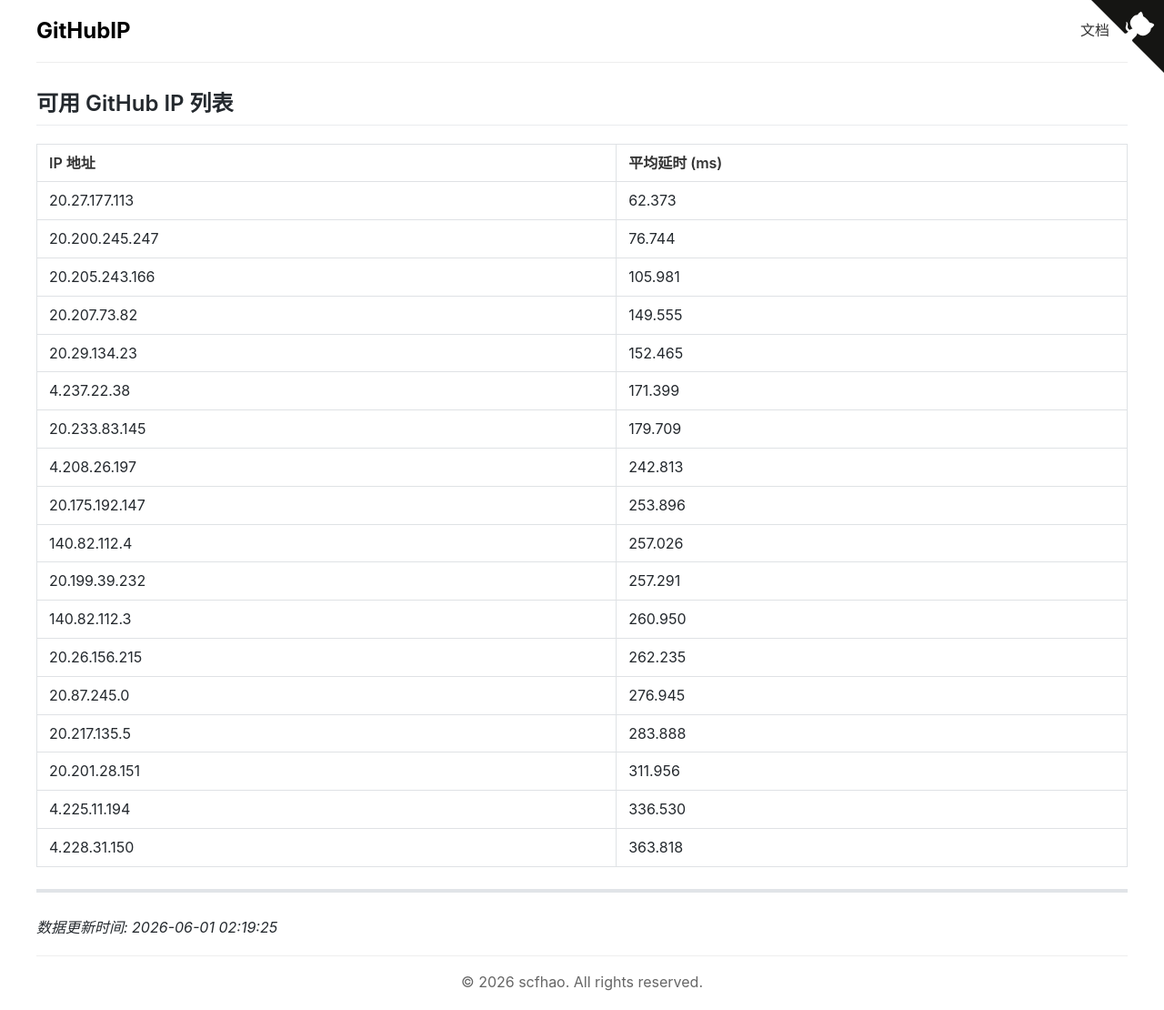
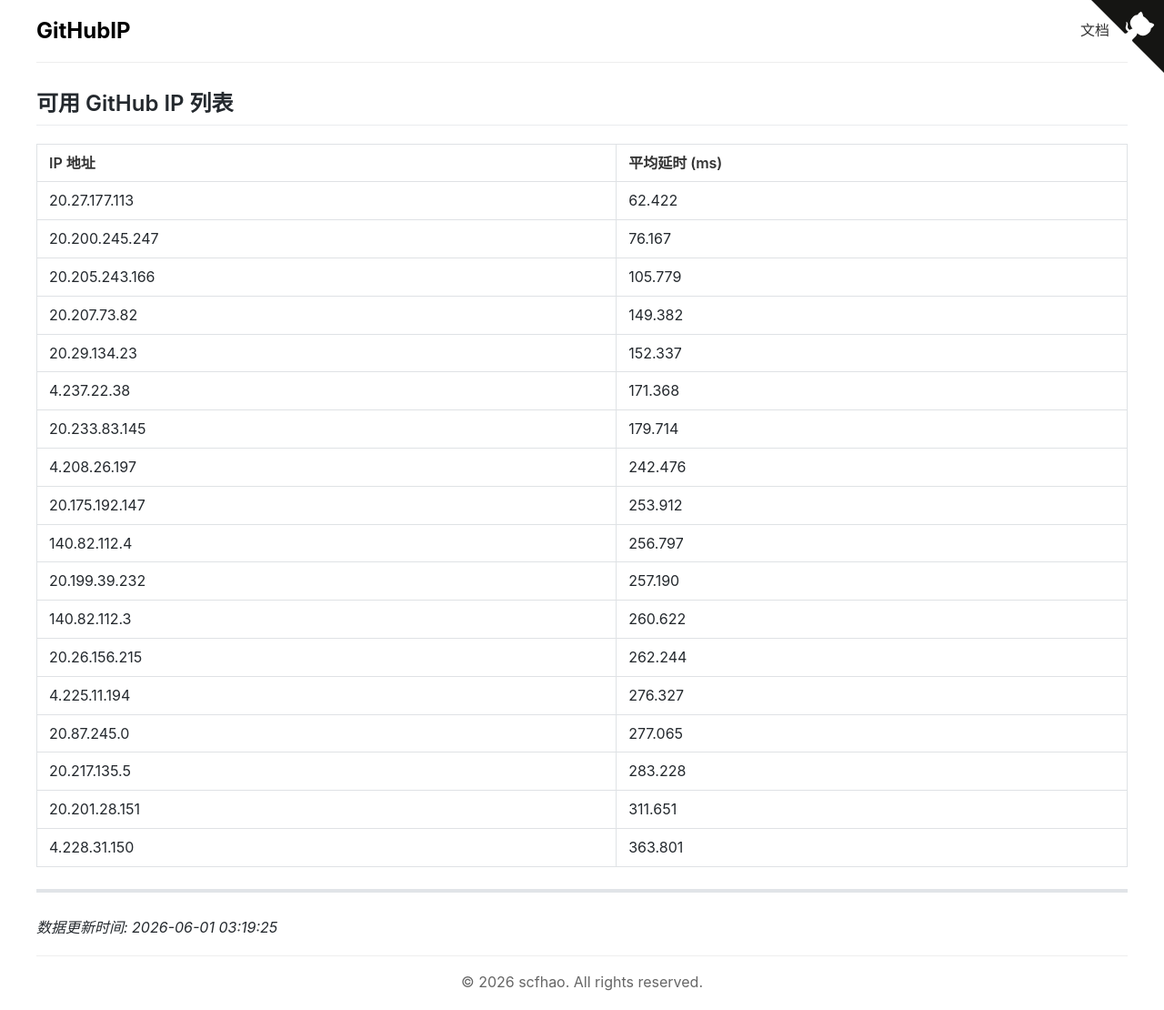
Before and after one commit to scfhao/GitHubIP, a Jekyll site: the page built from index.md, in a window 1280 px wide. Shown: the whole page at 91% size. Built offline with Jekyll 4.4.1, drawn with Linux system fonts in a browser that asks for light colours.

Commit message:
自动脚本执行 - 2026-06-01 03:19:25

```diff
--- a/index.md
+++ b/index.md
@@ -1,32 +1,32 @@
 ---
 layout: home
 title: GitHub IP 列表
-date: 2026-06-01 02:19:25
+date: 2026-06-01 03:19:25
 ---
 
 ## 可用 GitHub IP 列表
 
 | IP 地址 | 平均延时 (ms) |
 |---------|--------------|
-| 20.27.177.113 | 62.373 |
-| 20.200.245.247 | 76.744 |
-| 20.205.243.166 | 105.981 |
-| 20.207.73.82 | 149.555 |
-| 20.29.134.23 | 152.465 |
-| 4.237.22.38 | 171.399 |
-| 20.233.83.145 | 179.709 |
-| 4.208.26.197 | 242.813 |
-| 20.175.192.147 | 253.896 |
-| 140.82.112.4 | 257.026 |
-| 20.199.39.232 | 257.291 |
-| 140.82.112.3 | 260.950 |
-| 20.26.156.215 | 262.235 |
-| 20.87.245.0 | 276.945 |
-| 20.217.135.5 | 283.888 |
-| 20.201.28.151 | 311.956 |
-| 4.225.11.194 | 336.530 |
-| 4.228.31.150 | 363.818 |
+| 20.27.177.113 | 62.422 |
+| 20.200.245.247 | 76.167 |
+| 20.205.243.166 | 105.779 |
+| 20.207.73.82 | 149.382 |
+| 20.29.134.23 | 152.337 |
+| 4.237.22.38 | 171.368 |
+| 20.233.83.145 | 179.714 |
+| 4.208.26.197 | 242.476 |
+| 20.175.192.147 | 253.912 |
+| 140.82.112.4 | 256.797 |
+| 20.199.39.232 | 257.190 |
+| 140.82.112.3 | 260.622 |
+| 20.26.156.215 | 262.244 |
+| 4.225.11.194 | 276.327 |
+| 20.87.245.0 | 277.065 |
+| 20.217.135.5 | 283.228 |
+| 20.201.28.151 | 311.651 |
+| 4.228.31.150 | 363.801 |
 
 ---
 
-*数据更新时间: 2026-06-01 02:19:25*
+*数据更新时间: 2026-06-01 03:19:25*
```
